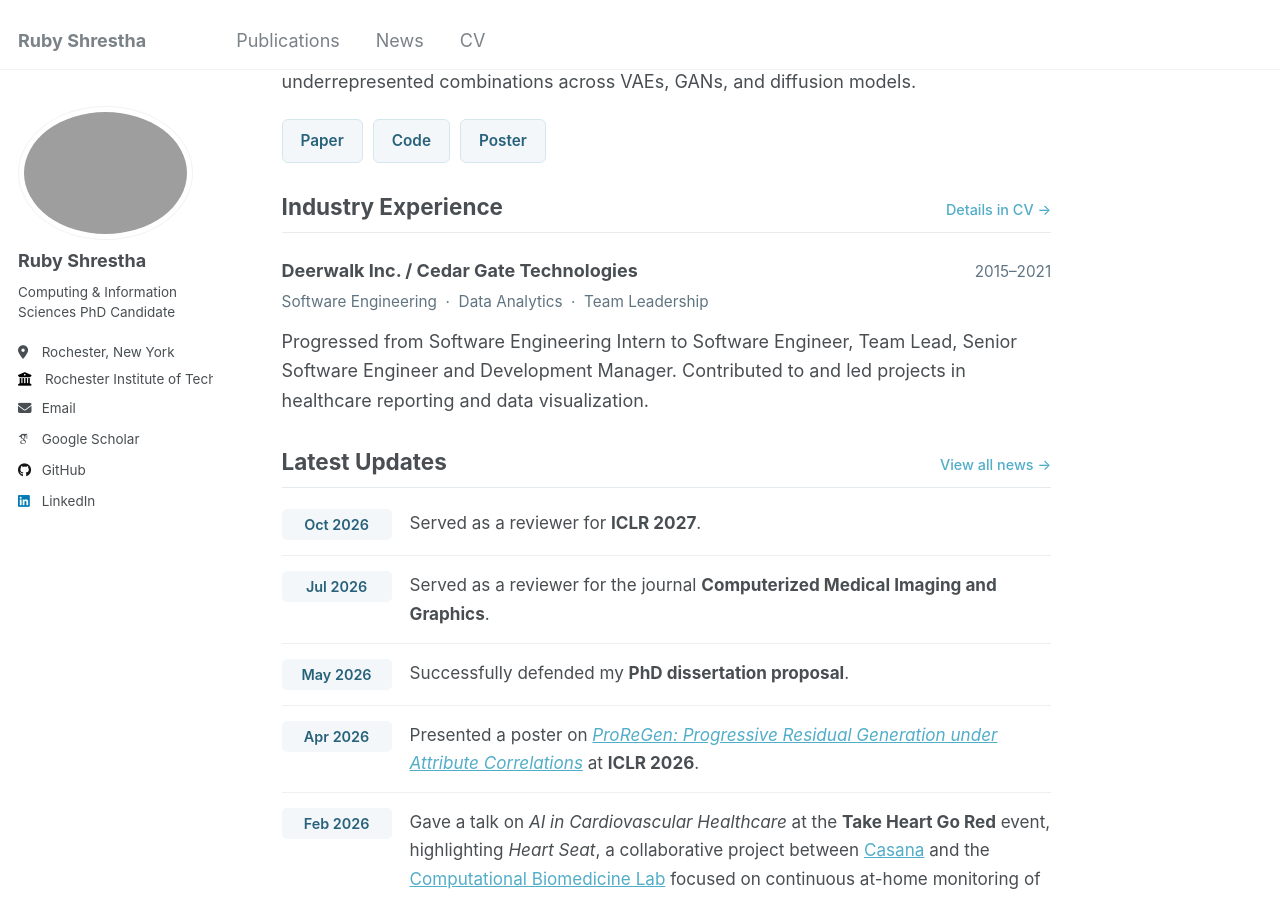
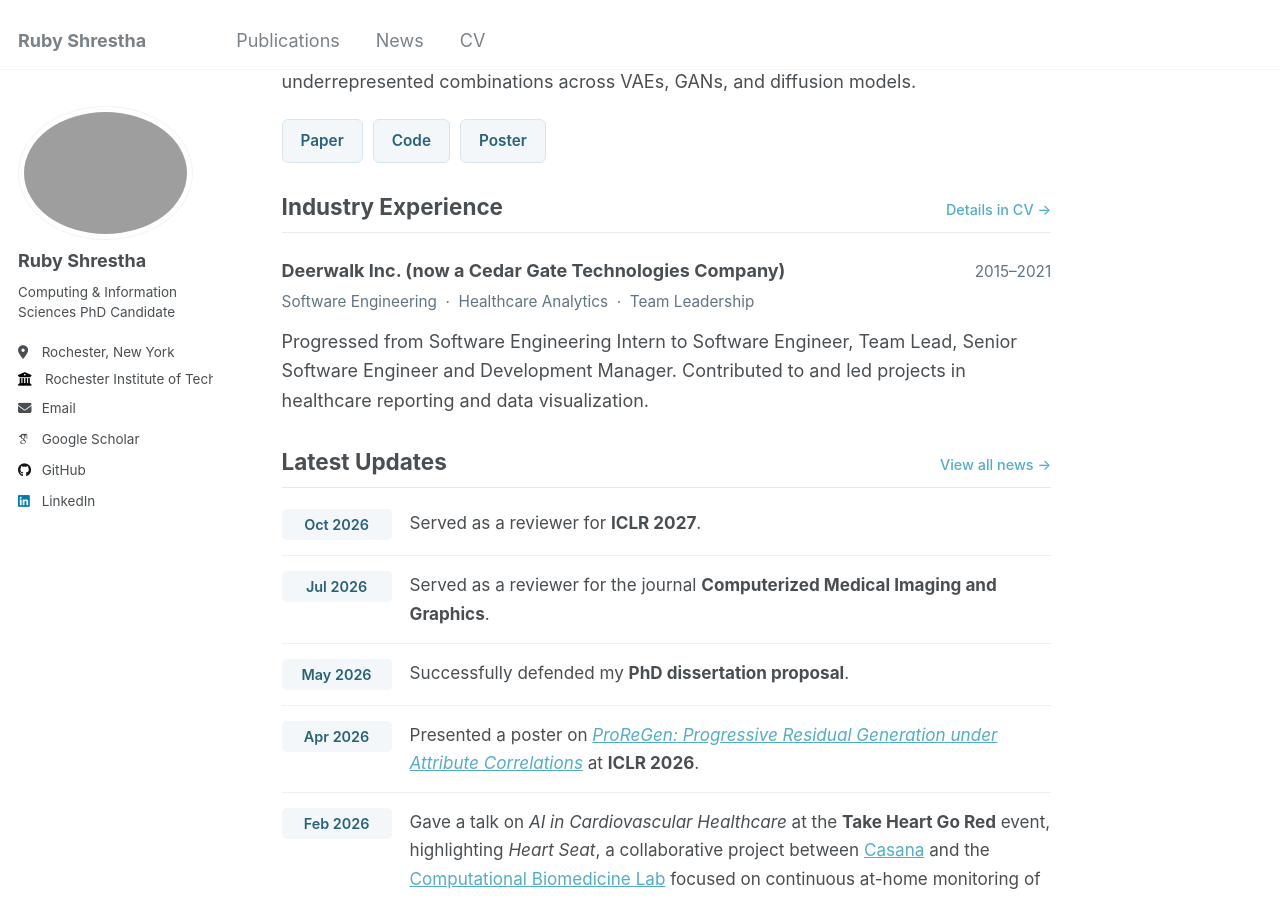
Before and after one commit to ruby-stha/ruby-stha.github.io, a Jekyll site: the page built from _pages/about.md, in a window 1280 px wide and 900 px high, scrolled down 1125 px. Built offline with Jekyll 4.4.1, drawn with Linux system fonts in a browser that asks for light colours; some web fonts are replaced.

Commit message:
About update

```diff
--- a/_pages/about.md
+++ b/_pages/about.md
@@ -126,13 +126,13 @@ My current work explores these themes in computer vision:
 <div class="industry-entry">
   <div class="industry-topline">
     <h3 class="industry-company">
-      Deerwalk Inc. / Cedar Gate Technologies
+      Deerwalk Inc. (now a Cedar Gate Technologies Company)
     </h3>
     <span class="industry-dates">2015–2021</span>
   </div>
 
   <p class="industry-roles">
-    Software Engineering &nbsp;·&nbsp; Data Analytics &nbsp;·&nbsp; Team Leadership
+    Software Engineering &nbsp;·&nbsp; Healthcare Analytics &nbsp;·&nbsp; Team Leadership
   </p>
 
   <p class="industry-description">
```
Also changed, not shown: 1 other file.
